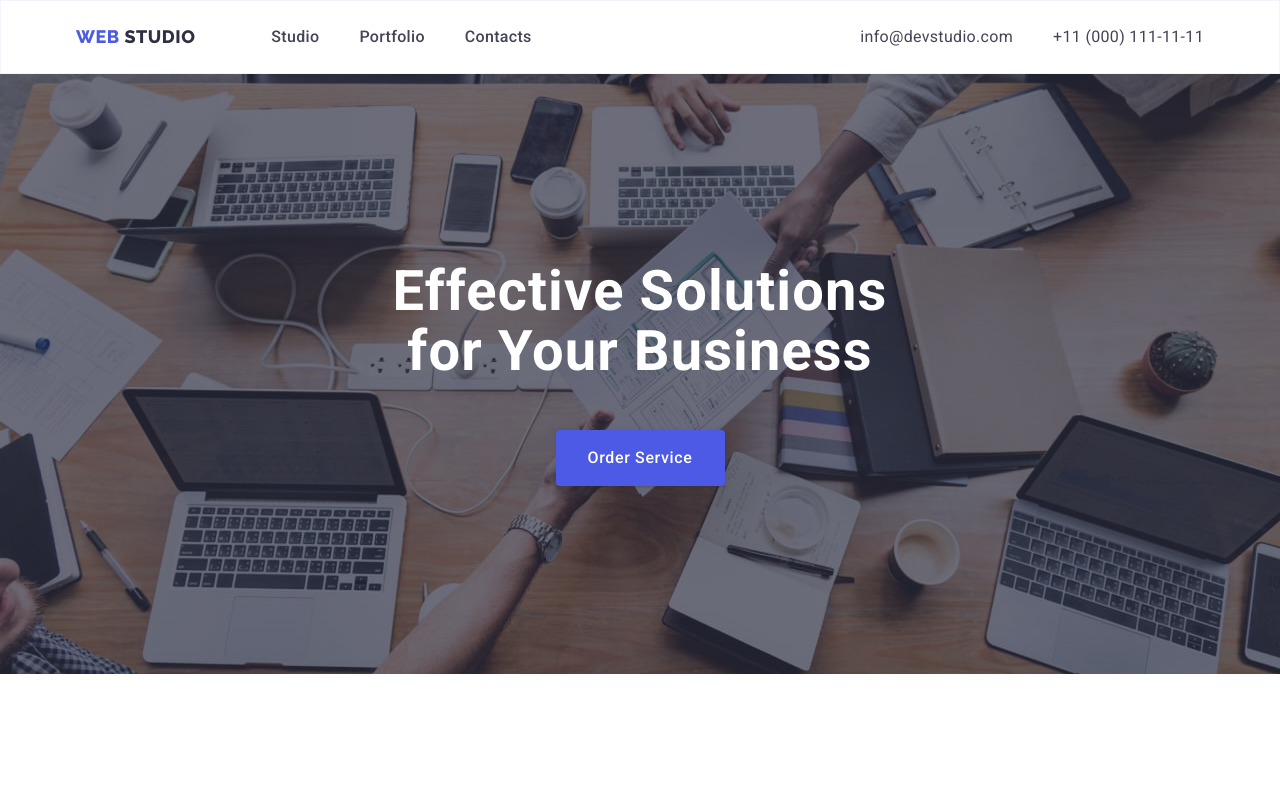
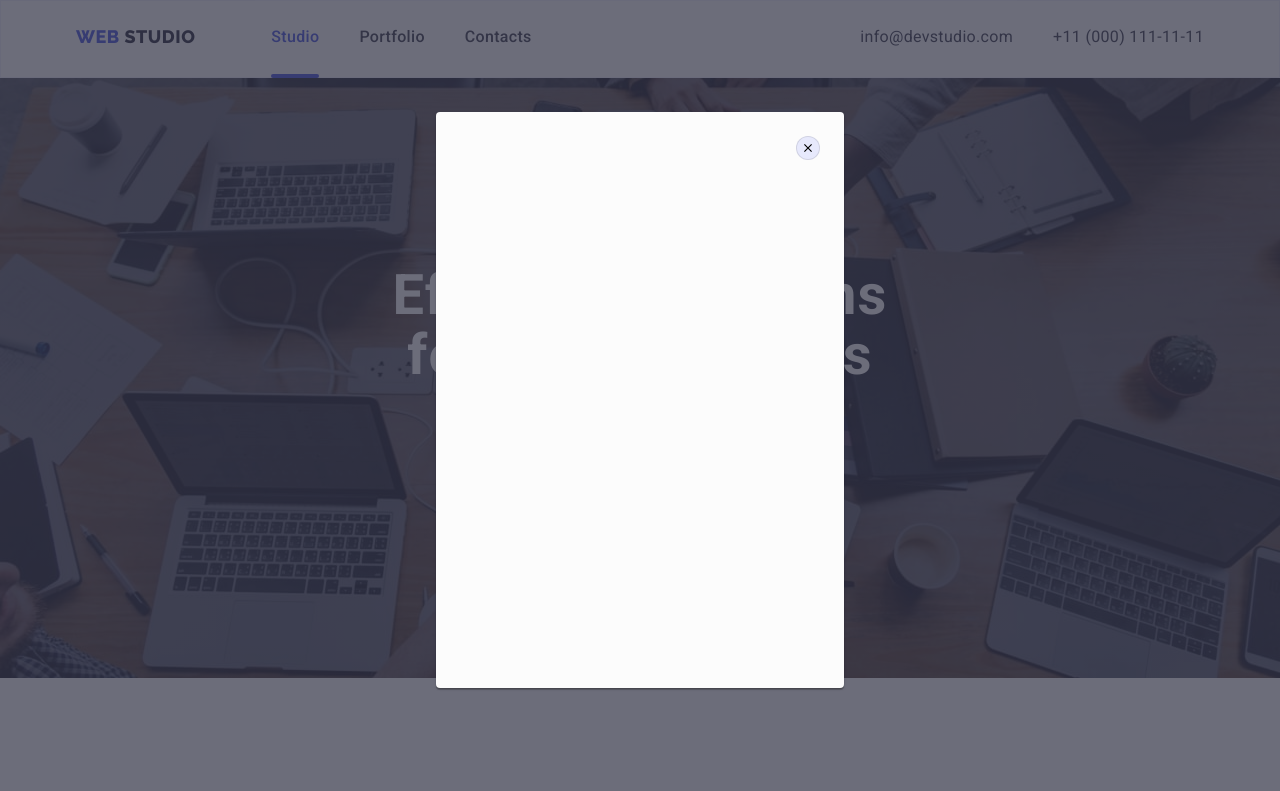
Before and after one commit to pderkach/goit-markup-hw-05, a plain HTML site: page index.html in a window 1280 px wide. Both pictures are taken after a click on the button "Order Service". Shown: the top 791 px of the page. Drawn offline with nearby package versions, Linux system fonts and the light colour scheme.

Commit message:
modal desing created

```diff
--- a/css/styles.css
+++ b/css/styles.css
@@ -26,6 +26,7 @@
     --soc-bg-color: rgba(255, 255, 255, 0.1);
     --soc-bg-hover: #31D0AA;
     --modal-color: #FCFCFC;
+    --transition-timing: cubic-bezier(0.4, 0, 0.2, 1);
 }
 /* —————————————— FOR ALL —————————————— */
 
@@ -89,7 +90,7 @@ img {
 
 .header {
     padding-top: 24px;
-    padding-bottom: 24px;
+    padding-bottom: 28px;
     border: 0.5px solid #F4F4FD;
     box-shadow: 0px 2px 1px rgba(46, 47, 66, 0.08),
     0px 1px 1px rgba(46, 47, 66, 0.16), 0px 1px 6px rgba(46, 47, 66, 0.08);
@@ -136,6 +137,10 @@ img {
     display: flex;
     align-items: center;
     margin-right: auto;
+
+    transition-property: color;
+    transition-duration: 250ms;
+    transition-timing-function: var(--transition-timing);
 }
 
 .site-nav .link:hover,
@@ -143,8 +148,23 @@ img {
     color: var(--tagline-text-color);
 }
 
-.link .current {
+.link.current {
+    position: relative;
     color: var(--accent-color);
+}
+
+.link.current::after {
+    content: "";
+
+    position: absolute;
+    left: 0;
+    top: 47px;
+
+    display: block;
+    width: 100%;
+    height: 4px;
+    background-color: var(--accent-color);
+    border-radius: 2px;
 }
 
 /* —————————————— CONTACTS —————————————— */
@@ -169,39 +189,43 @@ img {
 /* —————————————— HERO —————————————— */
 
 .hero {
+    background-size: cover;
+    background-repeat: no-repeat;
+    background-position: center;
+    margin: auto;
     height: 600px;
     max-width: 1440px;
     padding-top: 188px;
     padding-bottom: 188px;
     background-color: var(--primary-text-color);
     background-image: var(--gra), url(../images/hero-bg.jpg);
-    background-size: cover;
-    background-repeat: no-repeat;
-    background-position: center;
-    margin: auto;
 }
 
 .hero-title {
+    margin: auto;
+    margin-bottom: 48px;
+    text-align: center;
     max-width: 500px;
     height: 120px;
     font-size: 56px;
     line-height: 1.07;
     letter-spacing: 0.02em;
     color: var(--primary-white-color);
-    margin: auto;
-    margin-bottom: 48px;
-    text-align: center;
 }
 
 .hero-button {
+    display: block;
+    margin: auto;
     min-width: 169px;
     height: 56px;
     background-color: var(--accent-color);
     color: var(--primary-white-color);
     box-shadow: 0px 4px 4px rgba(0, 0, 0, 0.15);
     border: transparent;
-    display: block;
-    margin: auto;
+
+    transition-property: background-color, box-shadow;
+    transition-duration: 250ms;
+    transition-timing-function: var(--transition-timing);
 }
 
 .hero-button:hover,
@@ -334,7 +358,7 @@ img {
     background-color: #fff;
     border-radius: 0px 0px 4px 4px;
     box-shadow: 0px 1px 6px rgba(46, 47, 66, 0.08),
-    0px 1px 1px rgba(46, 47, 66, 0.16), 0px 2px 1px rgba(46, 47, 66, 0.08);
+0px 1px 1px rgba(46, 47, 66, 0.16), 0px 2px 1px rgba(46, 47, 66, 0.08);
 }
 
 .team-list {
@@ -362,6 +386,10 @@ img {
     align-content: center;
     justify-content: center;
     border-radius: 50%;
+
+    transition-property: background-color;
+    transition-duration: 250ms;
+    transition-timing-function: var(--transition-timing);
 }
 
 .team-soc-link:is(:hover, :focus) {
@@ -402,6 +430,10 @@ img {
     flex-wrap: wrap;
     align-content: center;
     justify-content: center;
+
+    transition-property: border-color, fill;
+    transition-duration: 250ms;
+    transition-timing-function: var(--transition-timing);
 }
 
 .customers-icon {
@@ -484,6 +516,10 @@ img {
     align-content: center;
     justify-content: center;
     border-radius: 50%;
+
+    transition-property: background-color;
+    transition-duration: 250ms;
+    transition-timing-function: var(--transition-timing);
 }
 
 .soc-link:is(:hover, :focus) {
@@ -501,9 +537,8 @@ img {
     background-color: rgba(46, 47, 66, 0.7);
 }
 
-.backdrop.is-hiiden {
+.backdrop.is-hidden {
     opacity: 0;
-
     pointer-events: none;
 }
 
@@ -517,10 +552,28 @@ img {
 
     background-color: var(--modal-color);
     box-shadow: 0px 1px 1px rgba(0, 0, 0, 0.14),
-    0px 1px 3px rgba(0, 0, 0, 0.12), 0px 2px 1px rgba(0, 0, 0, 0.2);
+0px 1px 3px rgba(0, 0, 0, 0.12), 0px 2px 1px rgba(0, 0, 0, 0.2);
     border-radius: 4px;
 }
 
+.modal-button {
+    width: 24px;
+    height: 24px;
+
+    margin: 24px 24px 24px 360px;
+    background-repeat: no-repeat;
+    background-position: center;
+    border-radius: 50%;
+    background-color: var(--footer-text-color);
+    border: 1px solid rgba(0, 0, 0, 0.1);
+    background-image: url(../images/close-black-18dp.svg);
+}
+
+.modal-button:is(:hover, :focus) {
+    border: transparent;
+    box-shadow: 0px 1px 6px rgba(46, 47, 66, 0.08),
+0px 1px 1px rgba(46, 47, 66, 0.16), 0px 2px 1px rgba(46, 47, 66, 0.08);
+}
 
 /* —————————————— PORTFOLIO —————————————— */
 
@@ -529,6 +582,10 @@ img {
     color: var(--accent-color);
     background: var(--team-section-color);
     border: 1px solid var(--footer-text-color);
+
+    transition-property: background-color, color, box-shadow, border;
+    transition-duration: 250ms;
+    transition-timing-function: var(--transition-timing);
 }
 
 .filter-list {
@@ -575,6 +632,10 @@ img {
 
 .examples-item {
     box-shadow: 0px 1px 6px rgba(46, 47, 66, 0.08);
+
+    transition-property: box-shadow;
+    transition-duration: 250ms;
+    transition-timing-function: var(--transition-timing);
 }
 
 .examples-item:hover {
--- a/index.html
+++ b/index.html
@@ -66,7 +66,7 @@
       <section class="hero hero-container">
         <div class="container">
           <h1 class="hero-title">Effective Solutions for Your Business</h1>
-          <button type="button" class="hero-button button">
+          <button type="button" class="hero-button button" data-modal-open>
             Order Service
           </button>
         </div>
@@ -416,10 +416,14 @@
       </div>
     </footer>
 
-    <div class="backdrop is-hiiden">
+    <div class="backdrop is-hidden" data-modal>
       <div class="modal">
-
+        <button type="button" class="modal-button button" data-modal-close>
+        </button>
       </div>
     </div>
+
+    <script src="./js/modal.js">
+    </script>
   </body>
 </html>
--- a/js/modal.js
+++ b/js/modal.js
@@ -0,0 +1,14 @@
+(() => {
+  const refs = {
+    openModalBtn: document.querySelector("[data-modal-open]"),
+    closeModalBtn: document.querySelector("[data-modal-close]"),
+    modal: document.querySelector("[data-modal]"),
+  };
+
+  refs.openModalBtn.addEventListener("click", toggleModal);
+  refs.closeModalBtn.addEventListener("click", toggleModal);
+
+  function toggleModal() {
+    refs.modal.classList.toggle("is-hidden");
+  }
+})();
```
